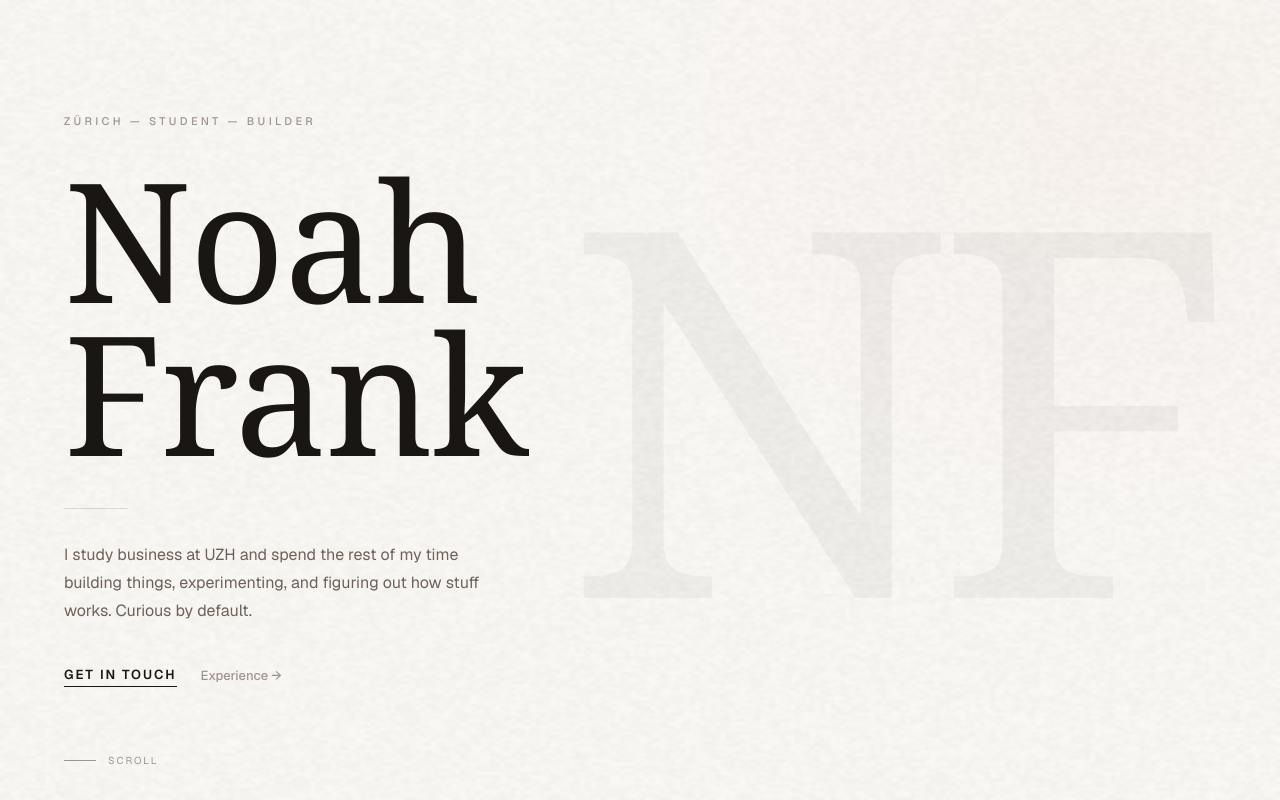
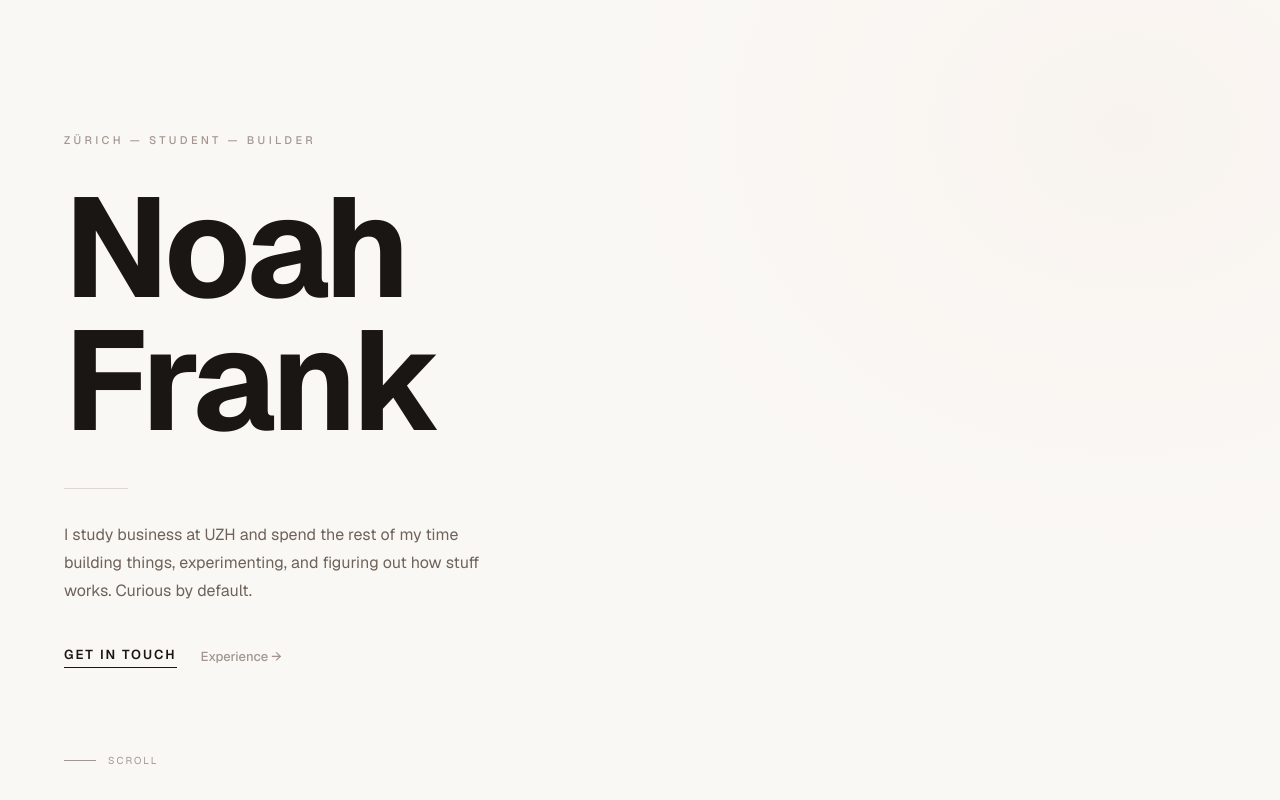
Before and after one commit to Noahclaverfrank/noahfrank-website, a Next.js app: page / in a window 1280 px wide. Shown: the top 800 px of the page. Built offline with nearby package versions, Linux system fonts and the light colour scheme.

Commit message:
fix: remove grain+ghost, Geist bold name, scramble repeats every 17s

```diff
--- a/app/page.tsx
+++ b/app/page.tsx
@@ -6,8 +6,7 @@ import GrainTexture from '@/components/GrainTexture';
 export default function Home() {
   return (
     <>
-      <GrainTexture />
-      <LenisProvider />
+<LenisProvider />
       <Nav />
       <main id="top">
         <Hero />
--- a/components/Hero.tsx
+++ b/components/Hero.tsx
@@ -45,13 +45,16 @@ export default function Hero() {
     return () => window.removeEventListener('scroll', update);
   }, []);
 
-  // Letter scramble on load
+  // Letter scramble on load + repeat every 17s
   useEffect(() => {
     const el = nameRef.current;
     if (!el) return;
     const prefersReduced = window.matchMedia('(prefers-reduced-motion: reduce)').matches;
     if (prefersReduced) return;
-    setTimeout(() => scramble('Noah\nFrank', el, 900), 200);
+    const run = () => scramble('Noah\nFrank', el, 900);
+    setTimeout(run, 200);
+    const interval = setInterval(run, 17000);
+    return () => clearInterval(interval);
   }, []);
 
   // Animated line
@@ -76,26 +79,6 @@ export default function Hero() {
       <div aria-hidden className="pointer-events-none absolute right-0 top-0 h-[80vh] w-[60vw] opacity-40"
         style={{ background: 'radial-gradient(ellipse at 80% 20%, rgba(200,82,42,0.07) 0%, transparent 60%)' }} />
 
-      {/* Ghost text — "NF" large in background */}
-      <div
-        aria-hidden
-        className="pointer-events-none absolute inset-0 flex items-center justify-end pr-8 md:pr-16 select-none overflow-hidden"
-        style={{ zIndex: 0 }}
-      >
-        <span
-          className="font-light text-text"
-          style={{
-            fontFamily: "'Cormorant Garamond', Georgia, serif",
-            fontSize: 'clamp(260px, 40vw, 520px)',
-            lineHeight: 1,
-            opacity: 0.04,
-            letterSpacing: '-0.04em',
-            userSelect: 'none',
-          }}
-        >
-          NF
-        </span>
-      </div>
 
       {/* Main content */}
       <div
@@ -110,13 +93,13 @@ export default function Hero() {
         <h1
           id="hero-headline"
           ref={nameRef}
-          className="hero-name font-light text-text whitespace-pre-line"
+          className="hero-name font-bold text-text whitespace-pre-line"
           style={{
-            fontSize: 'clamp(80px, 13vw, 180px)',
-            fontFamily: "'Cormorant Garamond', Georgia, serif",
-            fontWeight: 300,
-            lineHeight: 0.92,
-            letterSpacing: '-0.01em',
+            fontSize: 'clamp(72px, 11vw, 148px)',
+            fontFamily: "'Geist', system-ui, sans-serif",
+            fontWeight: 700,
+            lineHeight: 0.95,
+            letterSpacing: '-0.03em',
           }}
         >
           Noah{'\n'}Frank
```
